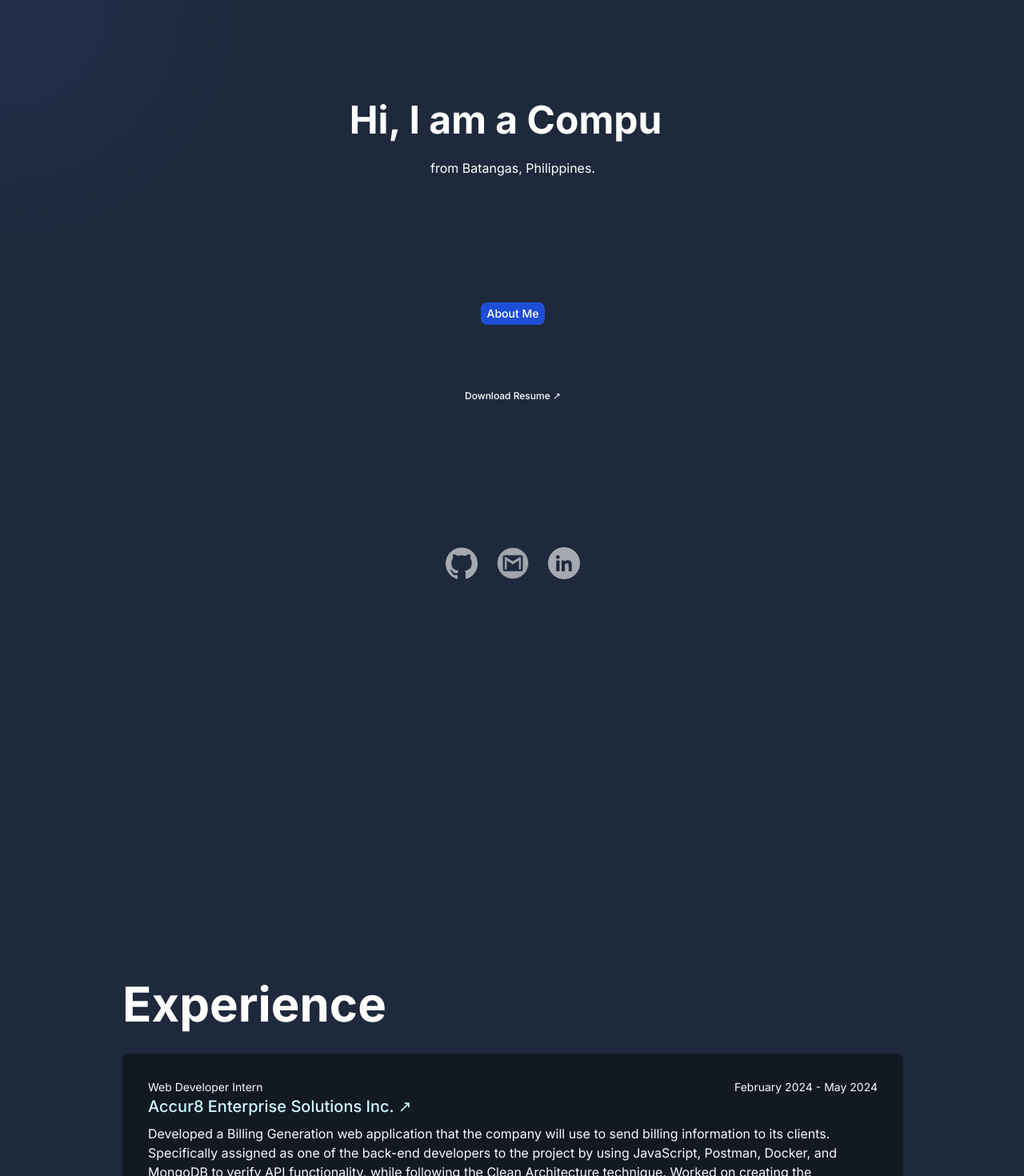
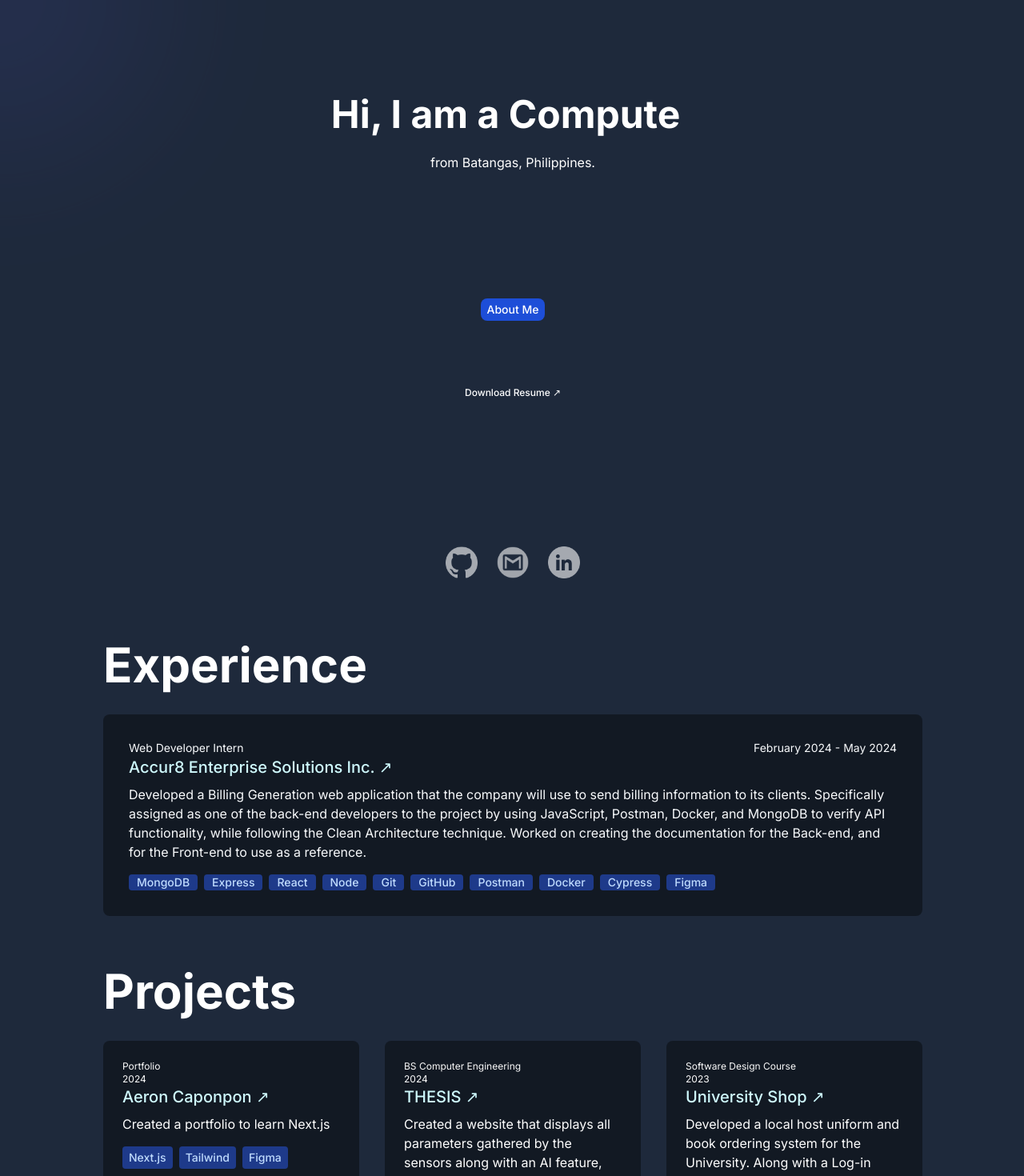
Before and after one commit to aeron-cap/aeron.github.io, a Next.js app: page / in a window 1280 px wide. Shown: the top 1470 px of the page at 80% size. Built offline with nearby package versions, Linux system fonts and the light colour scheme.

Commit message:
adjusted and tweaked the ui for the mobile viewspace and other spacings

```diff
--- a/app/aboutme/page.tsx
+++ b/app/aboutme/page.tsx
@@ -6,7 +6,7 @@ import Resume from "../components/Resume";
 
 const Me = () => {
   return (
-    <main className="grid w-screen pt-10 justify-items-center h-screen">
+    <main className="grid w-screen pt-8 justify-items-center h-screen">
       <div className="flex flex-col items-center justify-center space-y-4">
         <div className="h-24 md:h-16 flex items-center justify-center overflow-hidden">
           <div className="text-center text-3xl md:text-4xl lg:text-5xl font-bold">
--- a/app/experience/page.tsx
+++ b/app/experience/page.tsx
@@ -6,9 +6,9 @@ const Experience = () => {
   return (
     <main
       id="projects"
-      className="flex flex-col justify-end items-center h-screen w-screen pt-16"
+      className="flex flex-col justify-start items-center h-fit w-screen"
     >
-      <div className="w-full max-w-screen-lg px-6 text-center sm:text-left">
+      <div className="w-full max-w-screen-lg text-center px-6 sm:text-left lg:px-0">
         <p className="text-5xl font-bold sm:text-6xl mb-8">Experience</p>
         <ExperienceCards />
       </div>
```
